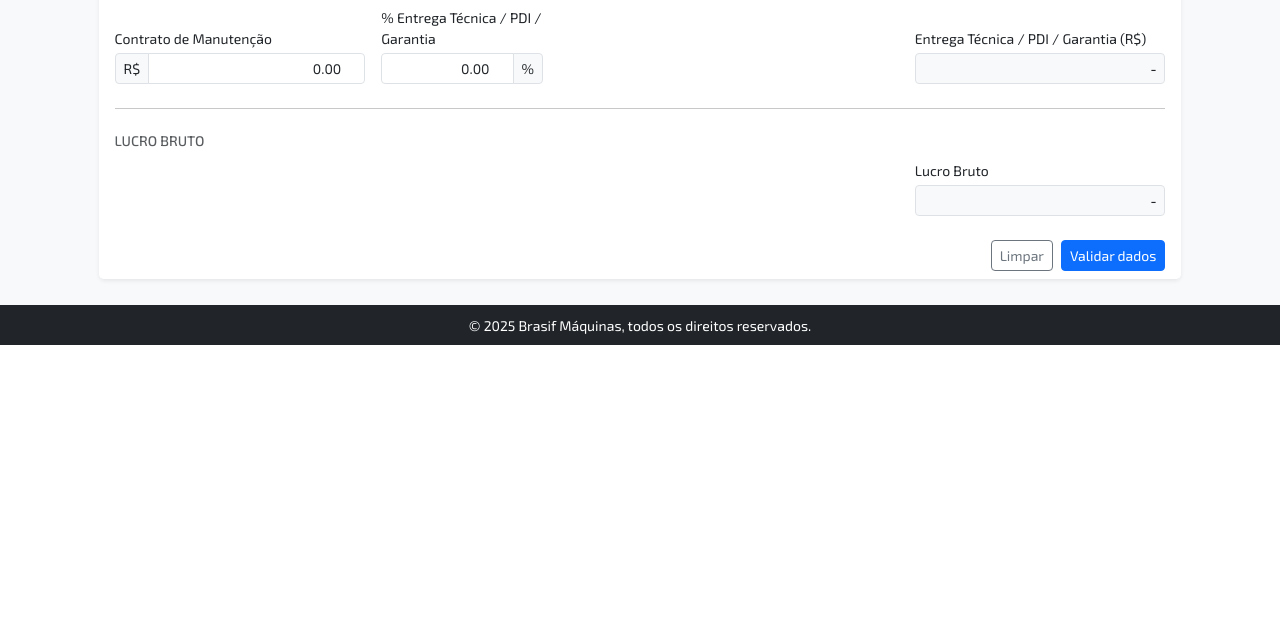
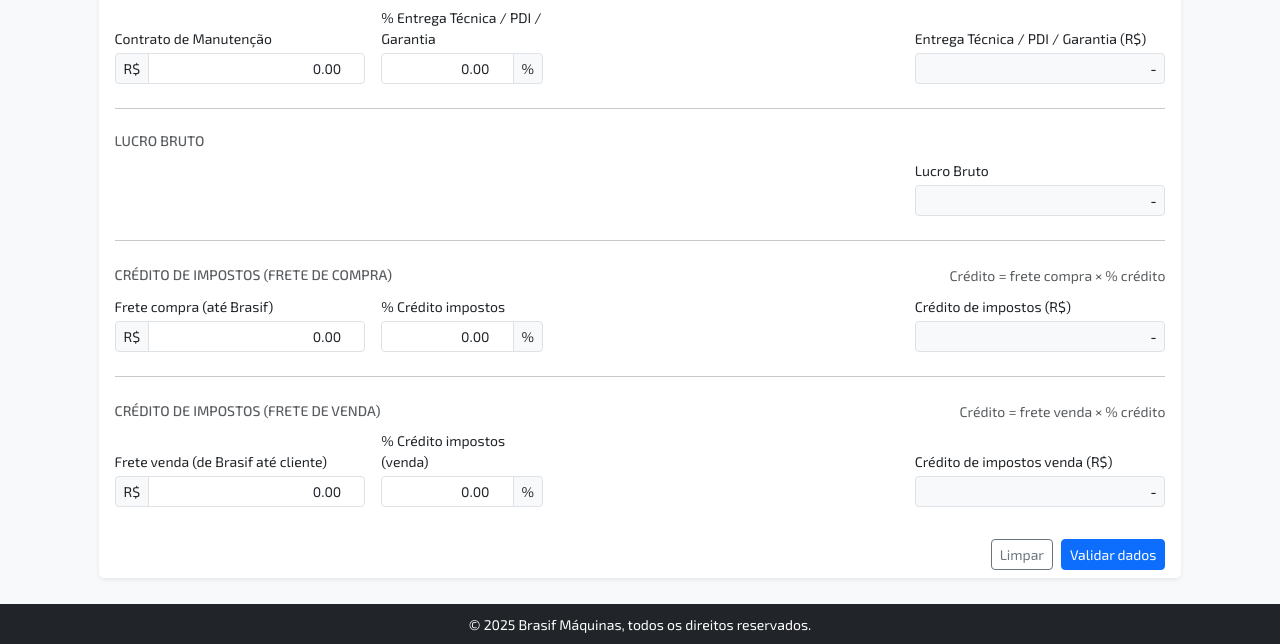
Before and after one commit to peedrohcamposf/Calculo-de-margem, a Flask app: template app/templates/nova_reserva.html in a window 1280 px wide. Shown: the part 1226-1870 px from the top of the page. Before the commit the page ends 1571 px from the top, so only its background shows below. Run offline with Flask 3, Linux system fonts and the light colour scheme; the template is opened without the code that fills it: values that come from a table or form of the project are taken from there, others are empty; parts of the project's set-up code (start-up, migrations or seed data) failed here and were passed over; some libraries are stand-ins or nearby versions.

Commit message:
FEAT - Crédito de Impostos (Frete compra)

```diff
--- a/app/forms/home_forms.py
+++ b/app/forms/home_forms.py
@@ -254,6 +254,31 @@ class NovaReservaForm(FlaskForm):
         ],
     )
 
+    # Frete Venda (até cliente)
+    frete_venda = DecimalField(
+        "Frete venda (de Brasif até cliente)",
+        places=2,
+        default=0,
+        validators=[
+            Optional(),
+            NumberRange(min=0, message="O frete não pode ser negativo."),
+        ],
+    )
+
+    credito_impostos_venda_percent = DecimalField(
+        "% Crédito impostos (venda)",
+        places=2,
+        default=0,
+        validators=[
+            Optional(),
+            NumberRange(
+                min=0,
+                max=100,
+                message="Percentual de crédito deve estar entre 0% e 100%.",
+            ),
+        ],
+    )
+
     # Contrato de manutenção (R$)
     contrato_manutencao = DecimalField(
         "Contrato de Manutenção",
--- a/app/templates/nova_reserva.html
+++ b/app/templates/nova_reserva.html
@@ -574,6 +574,100 @@
                             </div>
                         </div>
 
+                        <!-- Crédito de Impostos (Frete compra) -->
+                        <hr class="my-4">
+
+                        <div class="d-flex justify-content-between align-items-center mb-2">
+                            <h2 class="h6 mb-0 text-muted text-uppercase small">
+                                Crédito de impostos (frete de compra)
+                            </h2>
+                            <small class="text-muted small">
+                                Crédito = frete compra × % crédito
+                            </small>
+                        </div>
+
+                        <div class="row g-3 align-items-end mb-2">
+                            <div class="col-md-4 col-lg-3">
+                                <label class="form-label mb-1 small">{{ form.frete_compra.label }}</label>
+                                <div class="input-group input-group-sm">
+                                    <span class="input-group-text">R$</span>
+                                    {{ form.frete_compra(class="form-control text-end") }}
+                                </div>
+                                {% for error in form.frete_compra.errors %}
+                                <div class="text-danger small">{{ error }}</div>
+                                {% endfor %}
+                            </div>
+
+                            <div class="col-md-3 col-lg-2">
+                                <label class="form-label mb-1 small">{{ form.credito_impostos_percent.label }}</label>
+                                <div class="input-group input-group-sm">
+                                    {{ form.credito_impostos_percent(class="form-control text-end") }}
+                                    <span class="input-group-text">%</span>
+                                </div>
+                                {% for error in form.credito_impostos_percent.errors %}
+                                <div class="text-danger small">{{ error }}</div>
+                                {% endfor %}
+                            </div>
+
+                            <div class="col-12 col-md-4 col-lg-3 ms-auto">
+                                <label class="form-label mb-1 small">Crédito de impostos (R$)</label>
+                                <div class="form-control form-control-sm text-end bg-light fw-semibold">
+                                    {% if credito_impostos_valor_formatado %}
+                                    R$ {{ credito_impostos_valor_formatado }}
+                                    {% else %}
+                                    -
+                                    {% endif %}
+                                </div>
+                            </div>
+                        </div>
+
+                        <!-- Crédito de Impostos (Frete venda) -->
+                        <hr class="my-4">
+
+                        <div class="d-flex justify-content-between align-items-center mb-2">
+                            <h2 class="h6 mb-0 text-muted text-uppercase small">
+                                Crédito de impostos (frete de venda)
+                            </h2>
+                            <small class="text-muted small">
+                                Crédito = frete venda × % crédito
+                            </small>
+                        </div>
+
+                        <div class="row g-3 align-items-end mb-2">
+                            <div class="col-md-4 col-lg-3">
+                                <label class="form-label mb-1 small">{{ form.frete_venda.label }}</label>
+                                <div class="input-group input-group-sm">
+                                    <span class="input-group-text">R$</span>
+                                    {{ form.frete_venda(class="form-control text-end") }}
+                                </div>
+                                {% for error in form.frete_venda.errors %}
+                                <div class="text-danger small">{{ error }}</div>
+                                {% endfor %}
+                            </div>
+
+                            <div class="col-md-3 col-lg-2">
+                                <label class="form-label mb-1 small">{{ form.credito_impostos_venda_percent.label
+                                    }}</label>
+                                <div class="input-group input-group-sm">
+                                    {{ form.credito_impostos_venda_percent(class="form-control text-end") }}
+                                    <span class="input-group-text">%</span>
+                                </div>
+                                {% for error in form.credito_impostos_venda_percent.errors %}
+                                <div class="text-danger small">{{ error }}</div>
+                                {% endfor %}
+                            </div>
+
+                            <div class="col-12 col-md-4 col-lg-3 ms-auto">
+                                <label class="form-label mb-1 small">Crédito de impostos venda (R$)</label>
+                                <div class="form-control form-control-sm text-end bg-light fw-semibold">
+                                    {% if credito_impostos_venda_valor_formatado %}
+                                    R$ {{ credito_impostos_venda_valor_formatado }}
+                                    {% else %}
+                                    -
+                                    {% endif %}
+                                </div>
+                            </div>
+                        </div>
                     </div>
 
                     <div class="card-footer bg-white border-0 d-flex justify-content-end gap-2 py-2">
```
Also changed, not shown: app/routes/home_routes.py (+19 -1 lines).
